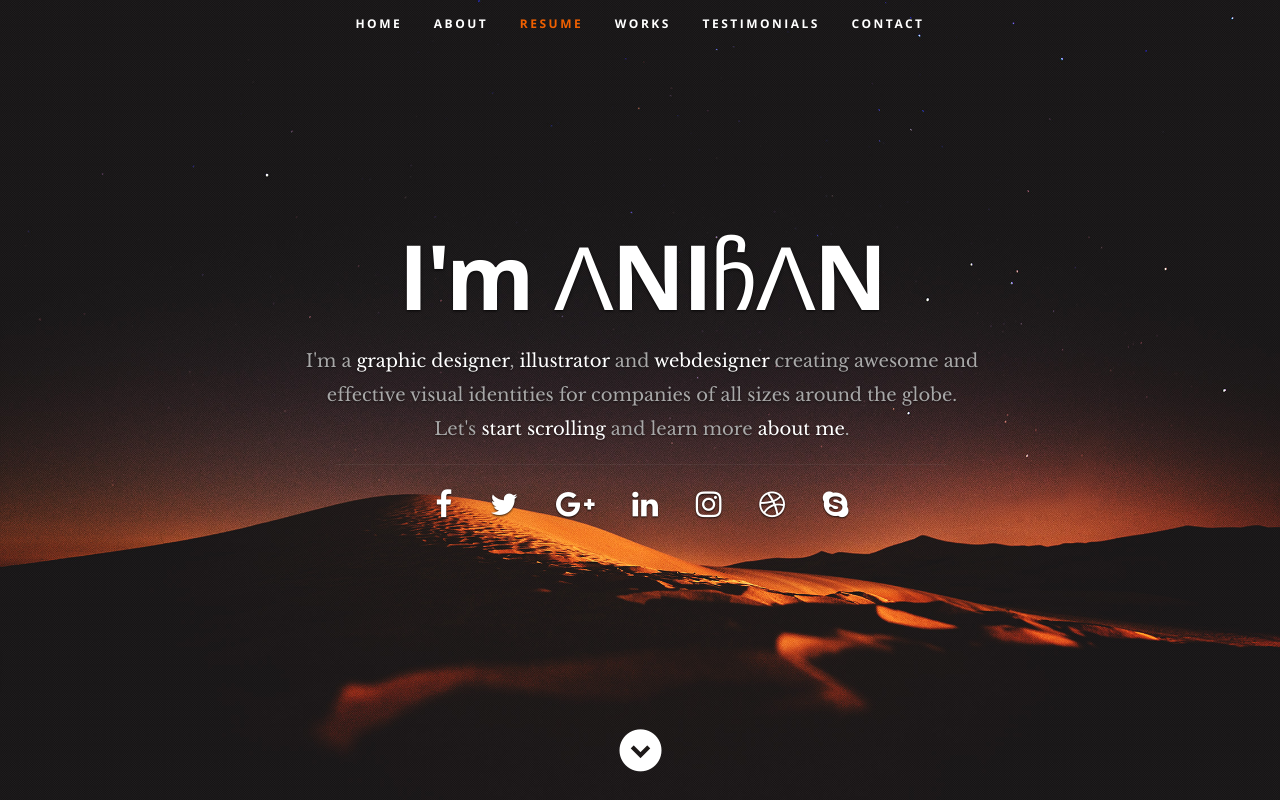
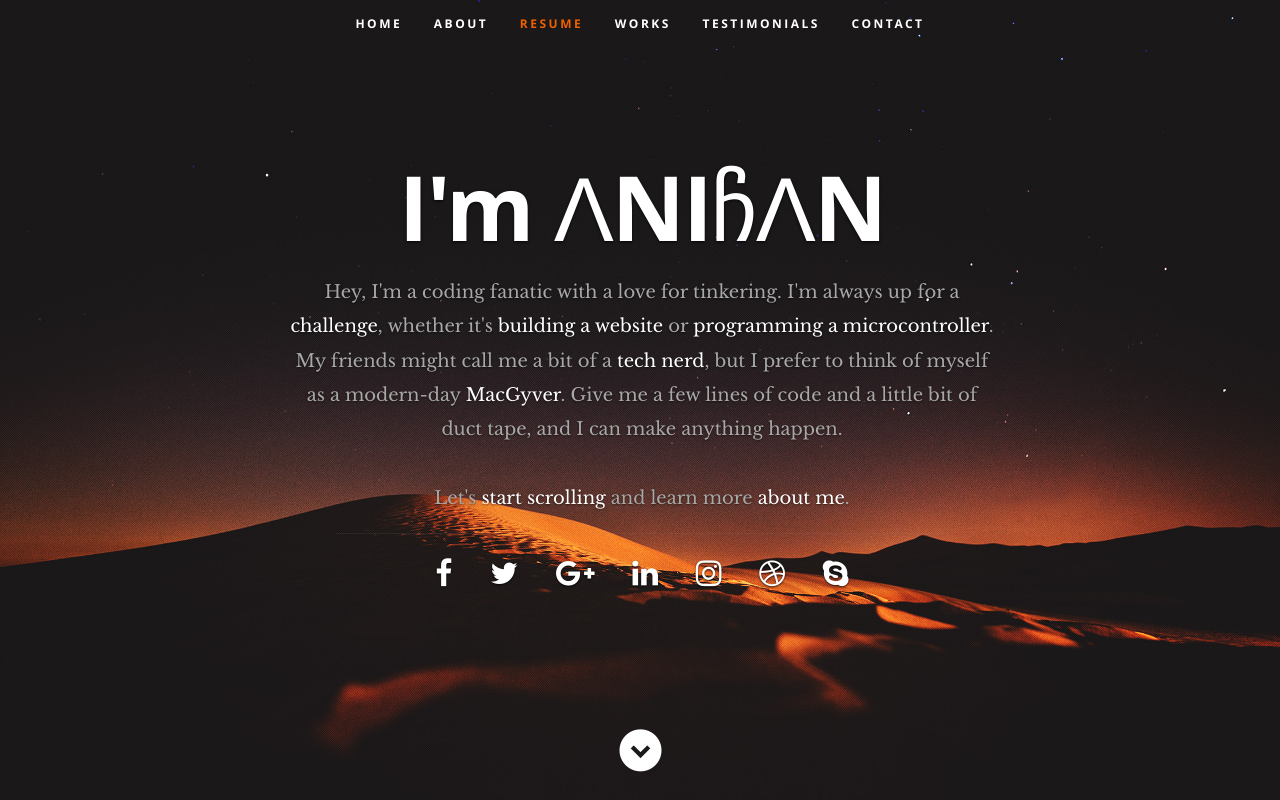
Before and after one commit to Anirban-wizard/fourthpg, a plain HTML site: page index.html in a window 1280 px wide. Shown: the top 800 px of the page. Drawn offline with nearby package versions, Linux system fonts and the light colour scheme; a web font is replaced by a local one.

Commit message:
customized

```diff
--- a/index.html
+++ b/index.html
@@ -7,7 +7,7 @@
    <!--- Basic Page Needs
    ================================================== -->
    <meta charset="utf-8">
-	<title>Ceevee Web Design</title>
+	<title>Anirban's Page</title>
 	<meta name="description" content="">
 	<meta name="author" content="">
 
@@ -57,16 +57,23 @@
       <div class="row banner">
          <div class="banner-text">
             <h1 class="responsive-headline">I'm ΛNIჩΛN</h1>
-            <h3>I'm a  <span>graphic designer</span>, <span>illustrator</span> and <span>webdesigner</span> creating awesome and
-            effective visual identities for companies of all sizes around the globe. <br>Let's <a class="smoothscroll" href="#about">start scrolling</a>
+            <h3>Hey, I'm a coding fanatic with a love for tinkering. I'm always up for a
+		    <span>challenge</span>, whether it's <span>building a website</span>
+		    or <span>programming a microcontroller</span>. My friends might call
+		    me a bit of a <span>tech nerd</span>, but I prefer to think of myself
+		    as a modern-day <span>MacGyver</span>. Give me a few lines of code and
+		    a little bit of duct tape, and I can make anything happen.
+
+		    <br><br>Let's <a class="smoothscroll" href="#about">start scrolling</a>
             and learn more <a class="smoothscroll" href="#about">about me</a>.</h3>
             <hr />
+
             <ul class="social">
                <li><a href="#"><i class="fa fa-facebook"></i></a></li>
                <li><a href="#"><i class="fa fa-twitter"></i></a></li>
                <li><a href="#"><i class="fa fa-google-plus"></i></a></li>
                <li><a href="#"><i class="fa fa-linkedin"></i></a></li>
-               <li><a href="#"><i class="fa fa-instagram"></i></a></li>
+               <li><a href="https://www.instagram.com/i.m.dicey/"><i class="fa fa-instagram"></i></a></li>
                <li><a href="#"><i class="fa fa-dribbble"></i></a></li>
                <li><a href="#"><i class="fa fa-skype"></i></a></li>
             </ul>
@@ -96,7 +103,16 @@
 
             <h2>About Me</h2>
 
-            <p> I'm an enthusiastic coding and technology enthusiast who loves to tinker with anything and everything related to web design, microcontrollers, hardware prototyping, programming languages, and software. While my friends might describe me as a bit of a tech nerd, I'm always pushing myself to learn new things and take on new challenges. In addition to my passion for technology, I'm also fascinated by the intricacies of the human body and the advancements in healthcare technology that are making a positive impact on people's lives. Overall, I see myself as a modern-day MacGyver, always eager to create something amazing out of whatever resources I have on hand.
+            <p> I'm an enthusiastic coding and technology enthusiast who loves to tinker
+		    with anything and everything related to web design, microcontrollers,
+		    hardware prototyping, programming languages, and software. While my
+		    friends might describe me as a bit of a tech nerd, I'm always pushing
+		    myself to learn new things and take on new challenges. In addition
+		    to my passion for technology, I'm also fascinated by the intricacies
+		    of the human body and the advancements in healthcare technology that
+		    are making a positive impact on people's lives. Overall, I see myself
+		    as a modern-day MacGyver, always eager to create something amazing
+		    out of whatever resources I have on hand.
             </p>
 
             <div class="row">
```
